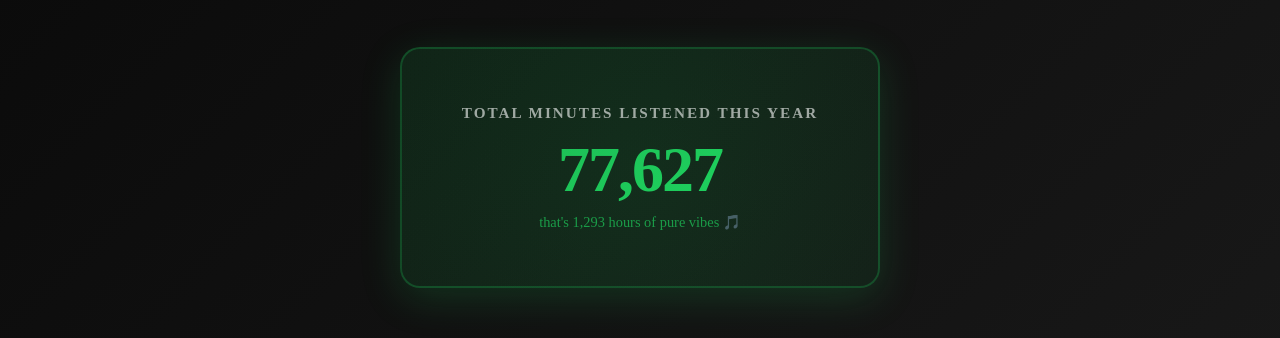
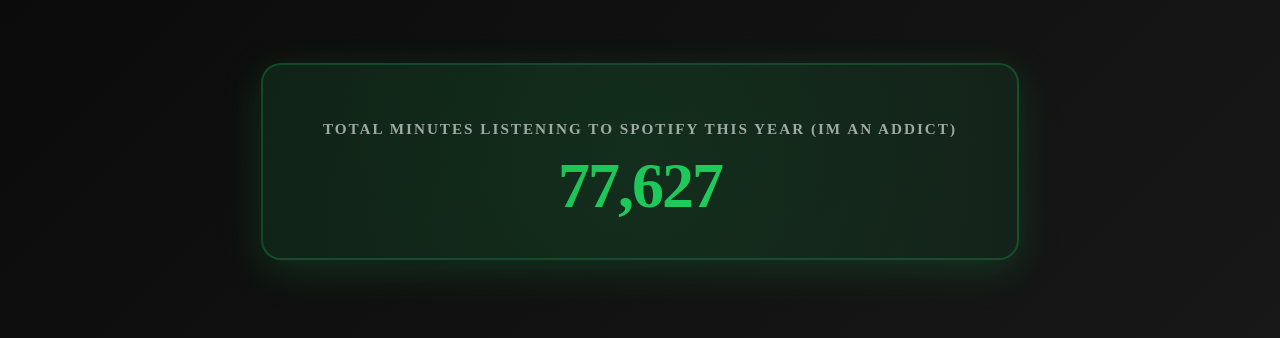
Before and after one commit to aravM23/websiteapp, a Next.js app: page /music in a window 1280 px wide. Shown: the part 232-570 px from the top of the page. Built offline with nearby package versions, Linux system fonts and the light colour scheme; no server answers.

Commit message:
Move stats card to bottom and update text to 'im an addict'

```diff
--- a/pages/music.tsx
+++ b/pages/music.tsx
@@ -30,11 +30,13 @@
             what i'm listening to
           </h1>
 
-          {/* Stats Card */}
+          <SpotifyRecentlyPlayed />
+
+          {/* Stats Card - Moved to bottom */}
           <div style={{
             display: 'flex',
             justifyContent: 'center',
-            marginBottom: '3rem',
+            marginTop: '4rem',
           }}>
             <div style={{
               background: 'linear-gradient(135deg, rgba(29, 185, 84, 0.1) 0%, rgba(30, 215, 96, 0.05) 100%)',
@@ -66,7 +68,7 @@
                   letterSpacing: '2px',
                   fontWeight: '600',
                 }}>
-                  Total Minutes Listened This Year
+                  total minutes listening to spotify this year (im an addict)
                 </p>
                 <p style={{
                   fontSize: '4rem',
@@ -80,19 +82,9 @@
                 }}>
                   {minutesListened.toLocaleString()}
                 </p>
-                <p style={{
-                  fontSize: '0.9rem',
-                  color: 'rgba(29, 185, 84, 0.8)',
-                  marginTop: '12px',
-                  fontWeight: '500',
-                }}>
-                  that's {Math.floor(minutesListened / 60).toLocaleString()} hours of pure vibes 🎵
-                </p>
               </div>
             </div>
           </div>
-
-          <SpotifyRecentlyPlayed />
         </div>
       </div>
     </Layout>
```
